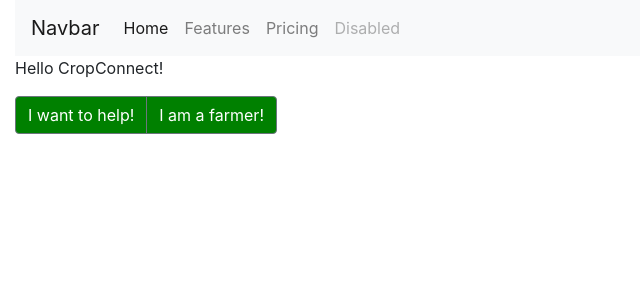
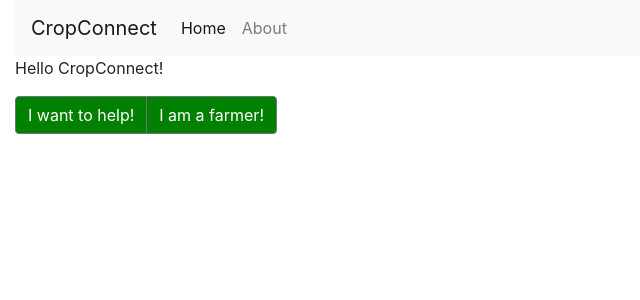
Before and after one commit to ixvw/2020_cropconnect, a Flask app: page / in a window 1280 px wide. Shown: the top 300 px of the page, without its empty margins (0-640 px from the left). Run offline with Flask 2, Linux system fonts and the light colour scheme; parts of the project's set-up code (start-up, migrations or seed data) failed here and were passed over; some libraries are stand-ins or nearby versions.

Commit message:
added stub for about page and added to navbar

```diff
--- a/app/routes.py
+++ b/app/routes.py
@@ -120,3 +120,7 @@ def farms():
         return render_template("farms.html", farms=farms)
 
     return("uups - something went wrong")
+
+@app.route('/about', methods=['GET', 'POST'])
+def about():
+    return render_template("about.html")
--- a/app/templates/base.html
+++ b/app/templates/base.html
@@ -24,16 +24,14 @@
 
 <div class="container-fluid">
     <nav class="navbar navbar-expand-lg navbar-light bg-light">
-        <a class="navbar-brand" href="#">Navbar</a>
+        <a class="navbar-brand" href="/">CropConnect</a>
         <button class="navbar-toggler" type="button" data-toggle="collapse" data-target="#navbarNavAltMarkup" aria-controls="navbarNavAltMarkup" aria-expanded="false" aria-label="Toggle navigation">
             <span class="navbar-toggler-icon"></span>
         </button>
         <div class="collapse navbar-collapse" id="navbarNavAltMarkup">
             <div class="navbar-nav">
-                <a class="nav-item nav-link active" href="#">Home <span class="sr-only">(current)</span></a>
-                <a class="nav-item nav-link" href="#">Features</a>
-                <a class="nav-item nav-link" href="#">Pricing</a>
-            <a class="nav-item nav-link disabled" href="#">Disabled</a>
+                <a class="nav-item nav-link active" href="/">Home <span class="sr-only">(current)</span></a>
+                <a class="nav-item nav-link" href="/about">About</a>
             </div>
         </div>
     </nav>
```
